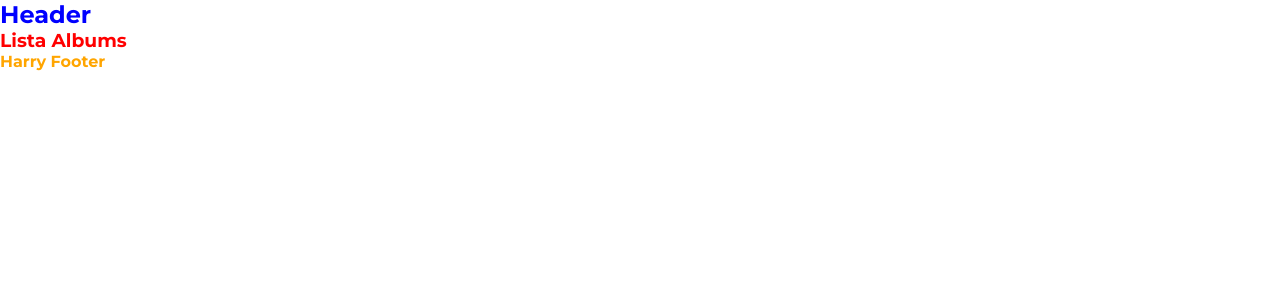
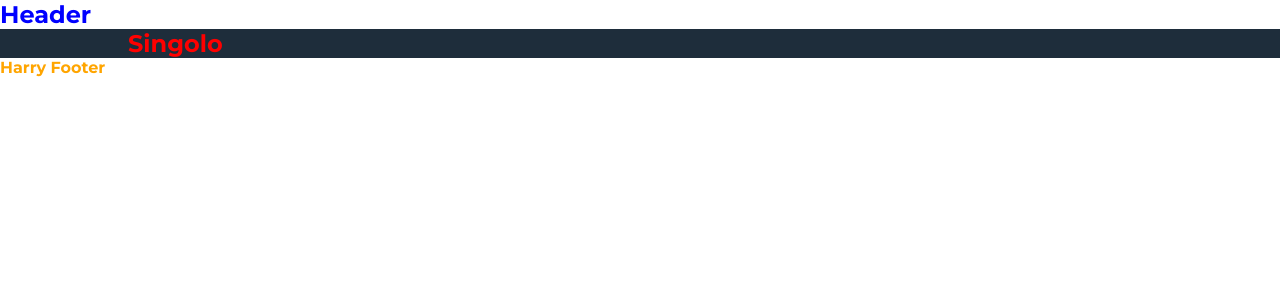
Before and after one commit to alelui/vue-dischi, a Vue app: page / in a window 1280 px wide. Shown: the top 300 px of the page. Built offline with nearby package versions, Linux system fonts and the light colour scheme.

Commit message:
connect album to Albums

```diff
--- /dev/null
+++ b/src/components/commons/album.vue
@@ -0,0 +1,17 @@
+<template>
+    <div>
+        <h2>Singolo</h2>
+    </div>
+</template>
+
+<script>
+export default {
+    name: 'album'
+}
+</script>
+
+<style>
+    h2{
+        color: red;
+    }
+</style>
--- a/src/components/macro/Main.vue
+++ b/src/components/macro/Main.vue
@@ -5,7 +5,7 @@
 </template>
 
 <script>
-import Albums from '../sections/albums.vue'
+import Albums from '../sections/Albums.vue'
 export default {
     name: 'Main',
     components: {
@@ -15,5 +15,7 @@ export default {
 </script>
 
 <style lang="scss" scoped>
-
+    main{
+        background-color: #1e2d3b;
+    }
 </style>
--- a/src/components/sections/albums.vue
+++ b/src/components/sections/albums.vue
@@ -1,17 +1,30 @@
 <template>
     <div>
-        <h3>Lista Albums</h3>
+       <div class="container">
+           <div class="row">
+               <album/>
+           </div>
+       </div>
     </div>
 </template>
 
 <script>
+import album from '../commons/album.vue'
 export default {
-    name: 'albums'
+    name: 'albums',
+    components: {
+        album
+    }
+
 }
 </script>
 
 <style>
-    h3{
-        color: red;
+    .container{
+        width: 80%;
+        max-width: 1200px;
+        margin: 0 auto;
+        display: flex;
+        flex-wrap: wrap;
     }
 </style>
```
